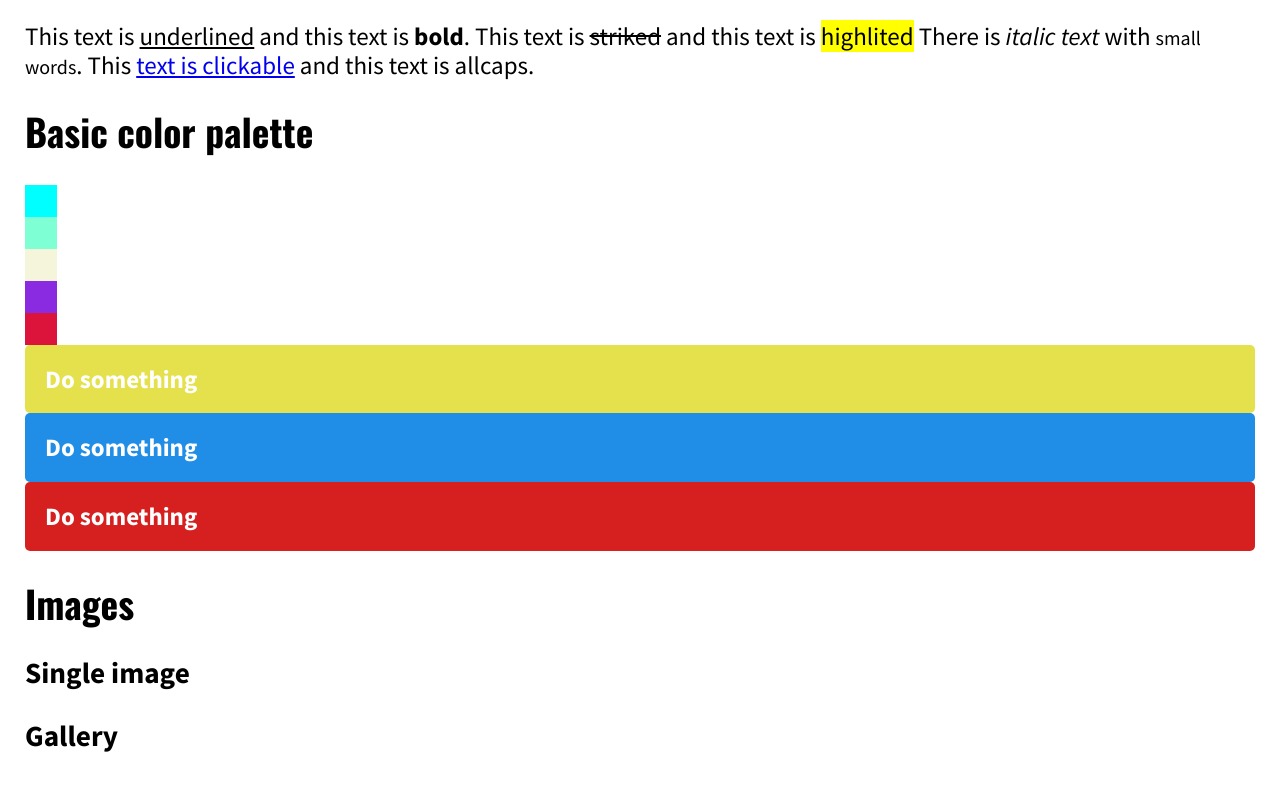
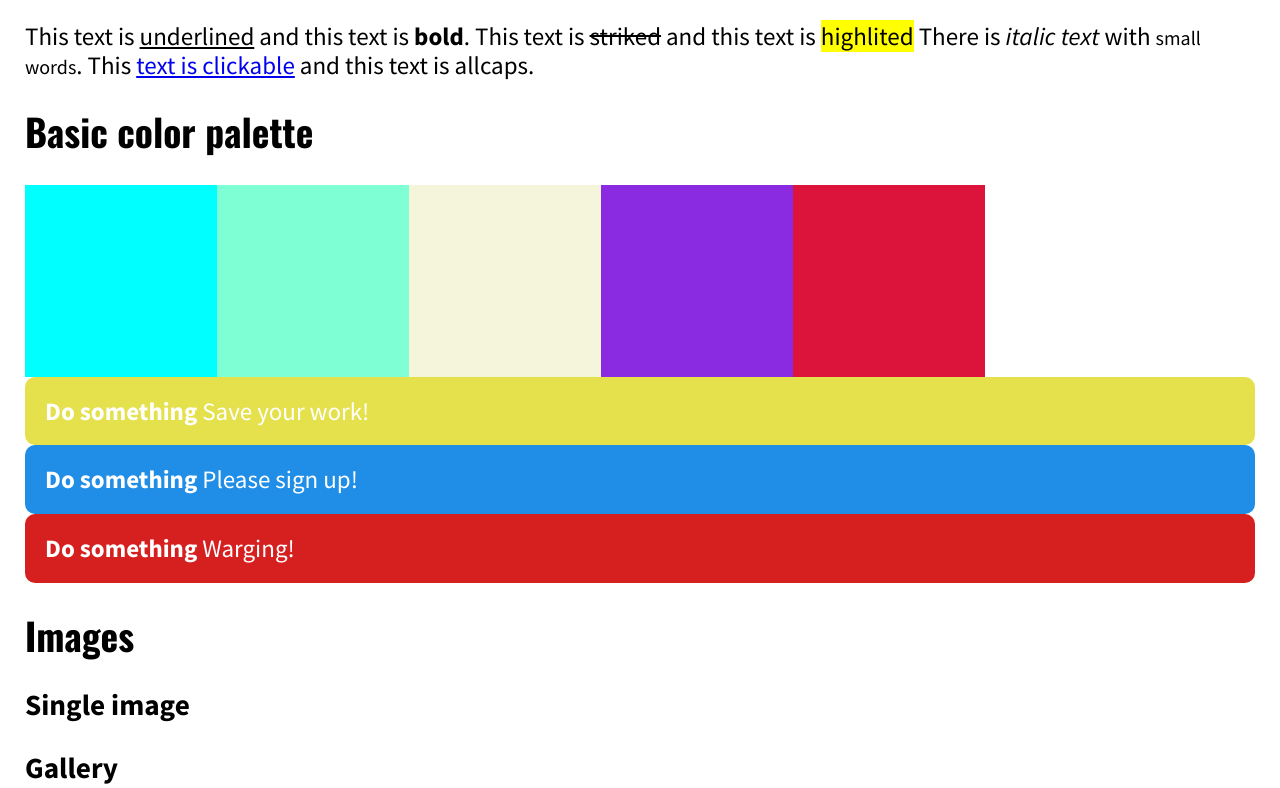
Before and after one commit to pslib-cz/2022l4web-css-typographic-library-tadeasbalda, a plain HTML site: page docs/index.html in a window 1280 px wide. Shown: the part 748-1536 px from the top of the page. Drawn offline with nearby package versions, Linux system fonts and the light colour scheme.

Commit message:
Monday 7

```diff
--- a/docs/index.html
+++ b/docs/index.html
@@ -55,8 +55,9 @@
                     href="#">text is clickable</a> and this text is <span class="all-caps">allcaps</span>.</p>
 
         </section>
-        <section class="colors">
+        <section id="colors">
             <h2>Basic color palette</h2>
+            <div class="color__palette">
                 <div class="color color--1">
 
                 </div>
@@ -72,21 +73,22 @@
                 <div class="color color--5">
 
                 </div>
+            </div>
 
         </section>
         <section id="alerts">
             <div class="alert alert--save">
                 <span> </span>
-                <strong>Do something</strong>
+                <strong>Do something</strong> Save your work!
 
             </div>
             <div class="alert alert--sign">
                 <span> </span>
-                <strong>Do something</strong>
+                <strong>Do something</strong> Please sign up!
             </div>
             <div class="alert alert--critical">
                 <span> </span>
-                <strong>Do something</strong>
+                <strong>Do something</strong> Warging!
             </div>
 
         </section>
--- a/docs/layout.css
+++ b/docs/layout.css
@@ -16,45 +16,54 @@ button {
     padding: 0 18px;
     font-weight: 400;
 }
+
 .button--correct {
     background-color: rgb(48, 177, 48);
     color: white;
 
 }
+
 .button--wrong {
-    background-color:rgb(197, 12, 12);
+    background-color: rgb(197, 12, 12);
     color: white
 }
+
 .button--normal {
     background-color: rgb(0, 132, 209);
     color: white;
 }
+
 .button--correct:hover {
     background-color: rgb(2, 129, 2);
     color: white;
     scale: 1.05;
 
 }
+
 .button--wrong:hover {
-    background-color:rgb(255, 24, 24);
+    background-color: rgb(255, 24, 24);
     color: white;
     scale: 1.05;
 
 }
+
 .button--normal:hover {
     background-color: rgb(21, 152, 228);
     color: white;
     scale: 1.05;
 
 }
+
 .flexgallery {
     display: flex;
     flex-wrap: wrap;
 }
+
 .flexgallery img {
     width: 100%;
     position: relative;
 }
+
 .flexgallery figcaption {
 
     position: absolute;
@@ -72,6 +81,7 @@ button {
     justify-content: center;
 
 }
+
 .flexgallery figcaption:hover {
     transform: scale(1);
 }
@@ -87,39 +97,54 @@ body {
     background-color: black;
     color: white;
 }
+
 /* Alerts */
 .alert {
     padding: 20px;
-    border-radius: 5px;
+    border-radius: 10px;
     color: white;
 }
+
 .alert--save {
     background-color: rgb(228, 225, 77);
 }
+
 .alert--sign {
     background-color: rgb(32, 141, 230);
 }
+
 .alert--critical {
     background-color: rgb(214, 32, 32);
 }
+
 /* Colors */
+.color__palette {
+    display: flex;
+    flex-direction: row;
+}
+
 .color {
     content: "";
-    height: 2rem;
-    width: 2rem;
+    height: 12rem;
+    width: 12rem;
 }
+
 .color--1 {
     background-color: aqua;
 }
+
 .color--2 {
     background-color: aquamarine;
 }
+
 .color--3 {
     background-color: beige;
 }
+
 .color--4 {
     background-color: blueviolet;
 }
+
 .color--5 {
     background-color: crimson;
 }
```
Lines whose indentation alone changed are shown as unchanged.
